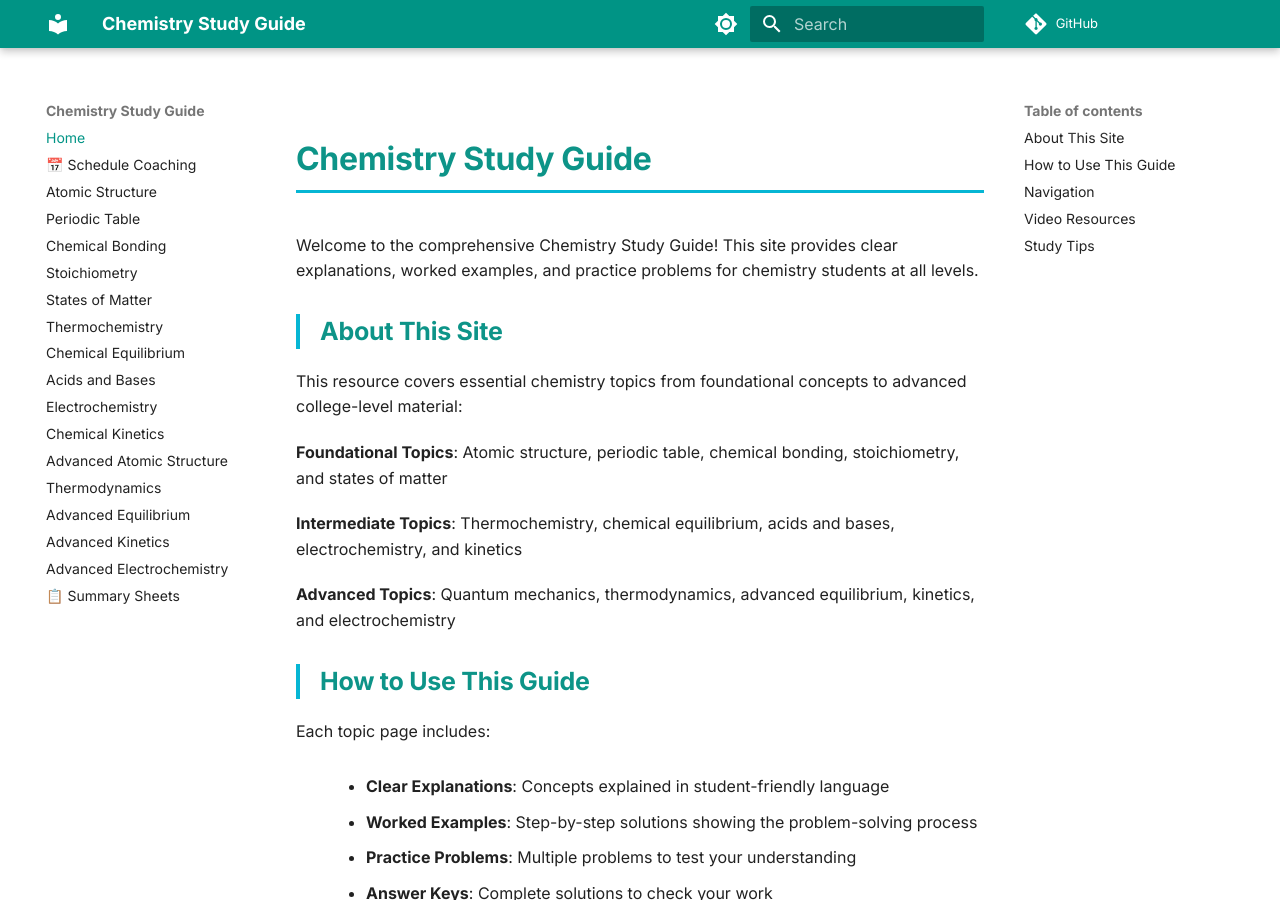
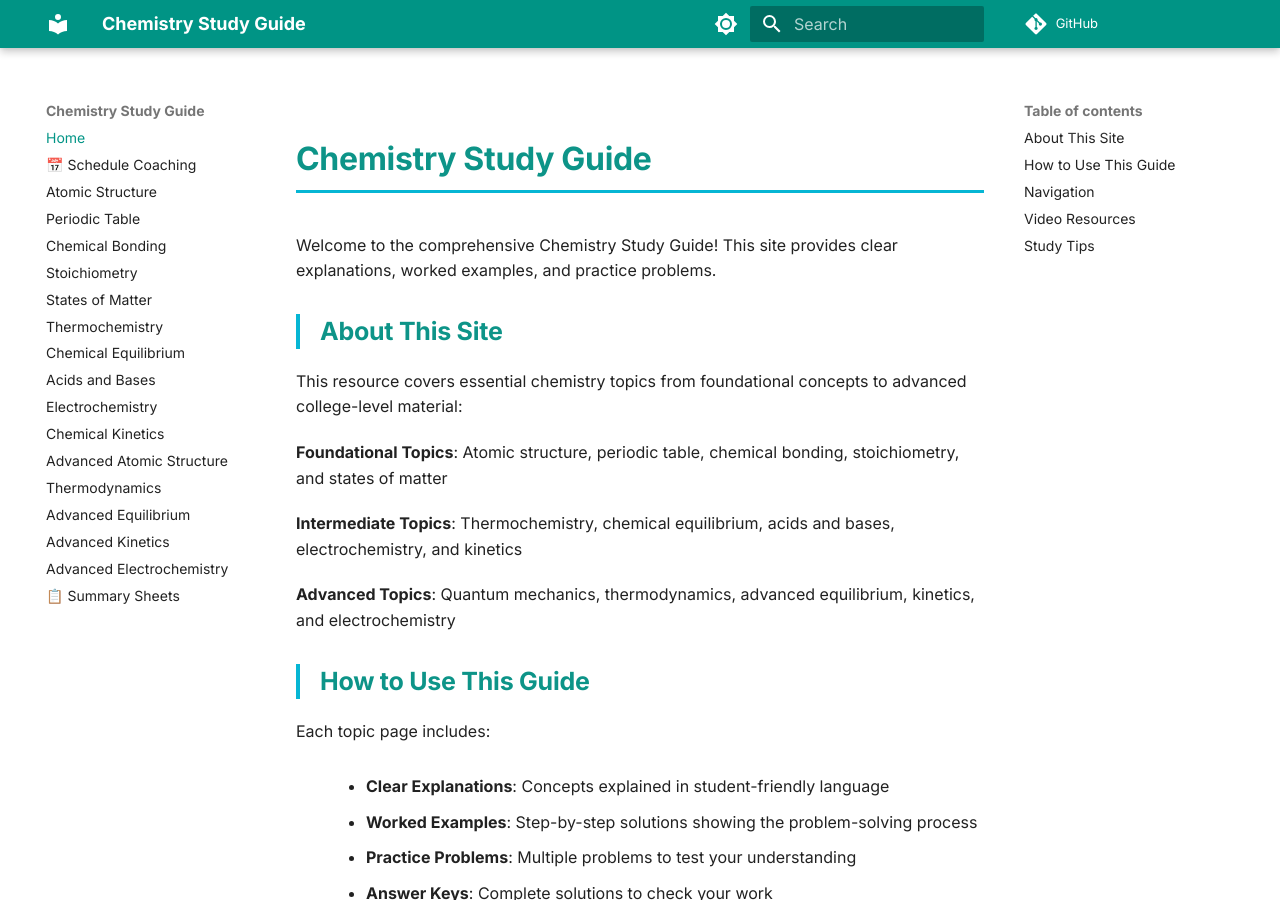
Before and after one commit to alixandria-ali/chem-explanations, an MkDocs documentation site: the page built from docs/index.md, in a window 1280 px wide and 900 px high. Built offline with MkDocs 1.6.1 and Material for MkDocs 9.7.7, drawn with Linux system fonts in a browser that asks for light colours; comment, search, counter and statistics services are not loaded; some of the changed text lies outside the part shown.

Commit message:
Clean up home page - remove redundant text
- Removed 'for chemistry students at all levels' from welcome message
- Removed LaTeX notation note

```diff
--- a/docs/index.md
+++ b/docs/index.md
@@ -1,6 +1,6 @@
 # Chemistry Study Guide
 
-Welcome to the comprehensive Chemistry Study Guide! This site provides clear explanations, worked examples, and practice problems for chemistry students at all levels.
+Welcome to the comprehensive Chemistry Study Guide! This site provides clear explanations, worked examples, and practice problems.
 
 ## About This Site
 
@@ -50,6 +50,4 @@
 
 ---
 
-**Note**: This site uses LaTeX for mathematical notation. All chemical equations and formulas are properly formatted for clarity.
-
 Good luck with your chemistry studies!
```
